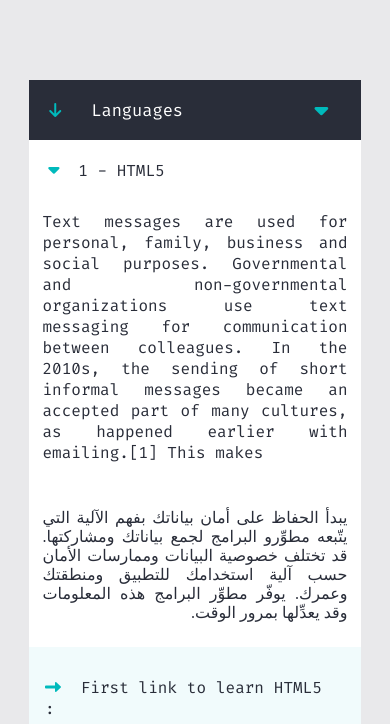
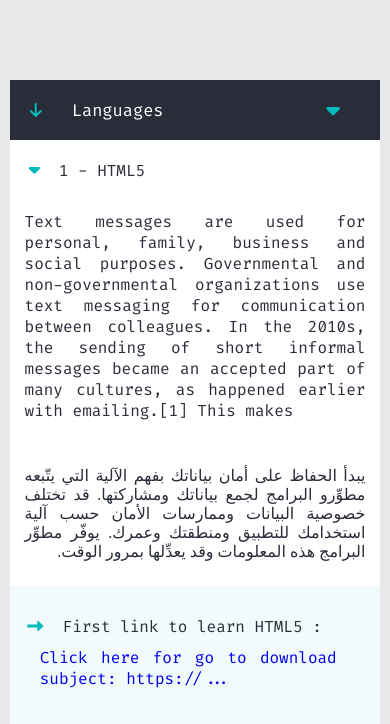
Before and after one commit to abdelkarimhajji/Waiting_Coders, a plain HTML site: page languges.html in a window 390 px wide. Shown: the part 83-807 px from the top of the page. Drawn offline with Linux system fonts and the light colour scheme.

Commit message:
update in width of enter_languages

```diff
--- a/STYLE/languages.css
+++ b/STYLE/languages.css
@@ -311,6 +311,12 @@ summary i
 }
 @media  (max-width: 767px)
 {
+    .enter_languages
+    {
+        width: 95%;
+        height: auto;
+        background-color: #ffffff;
+    }
     .name_languages .caret
     {
         position: absolute;
```
